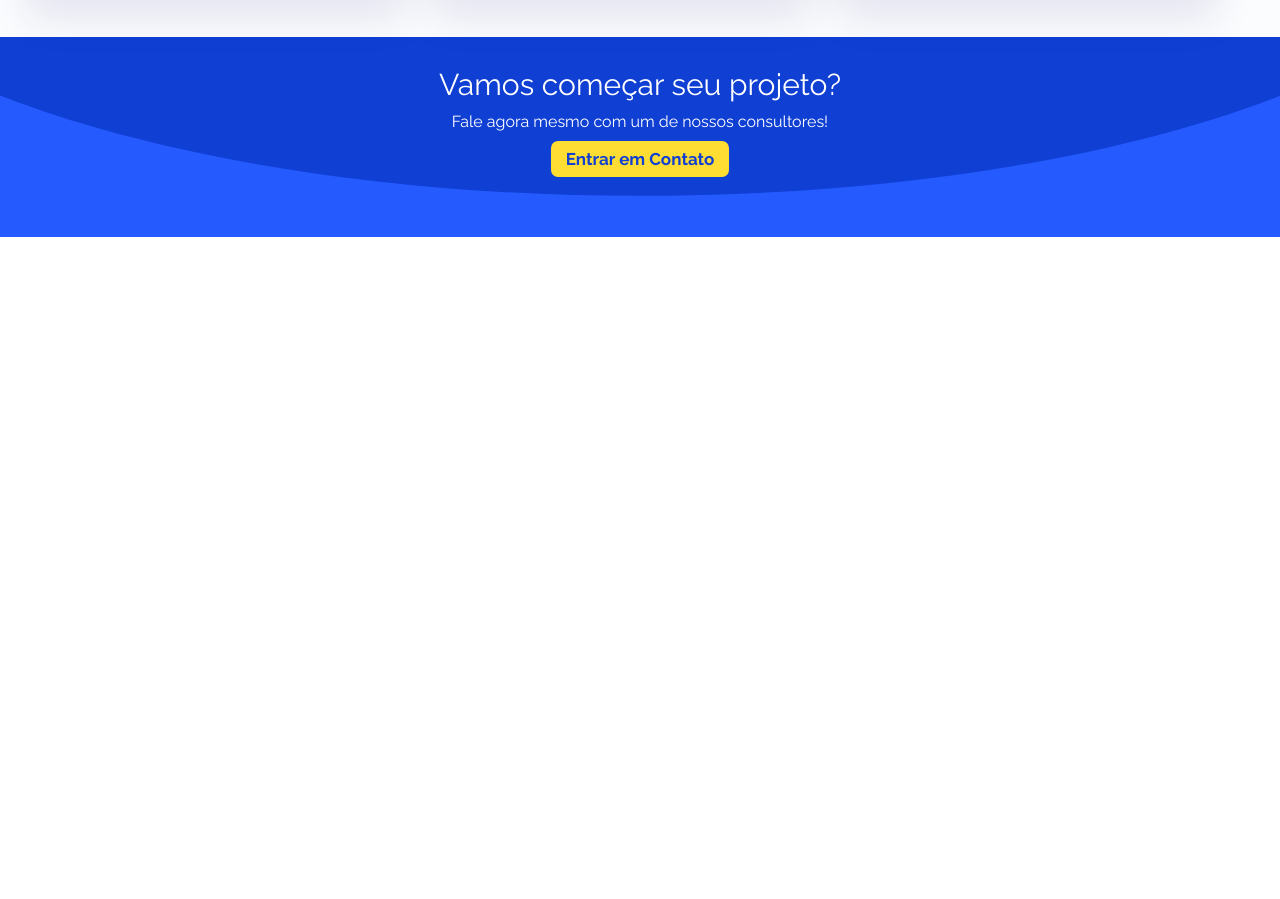
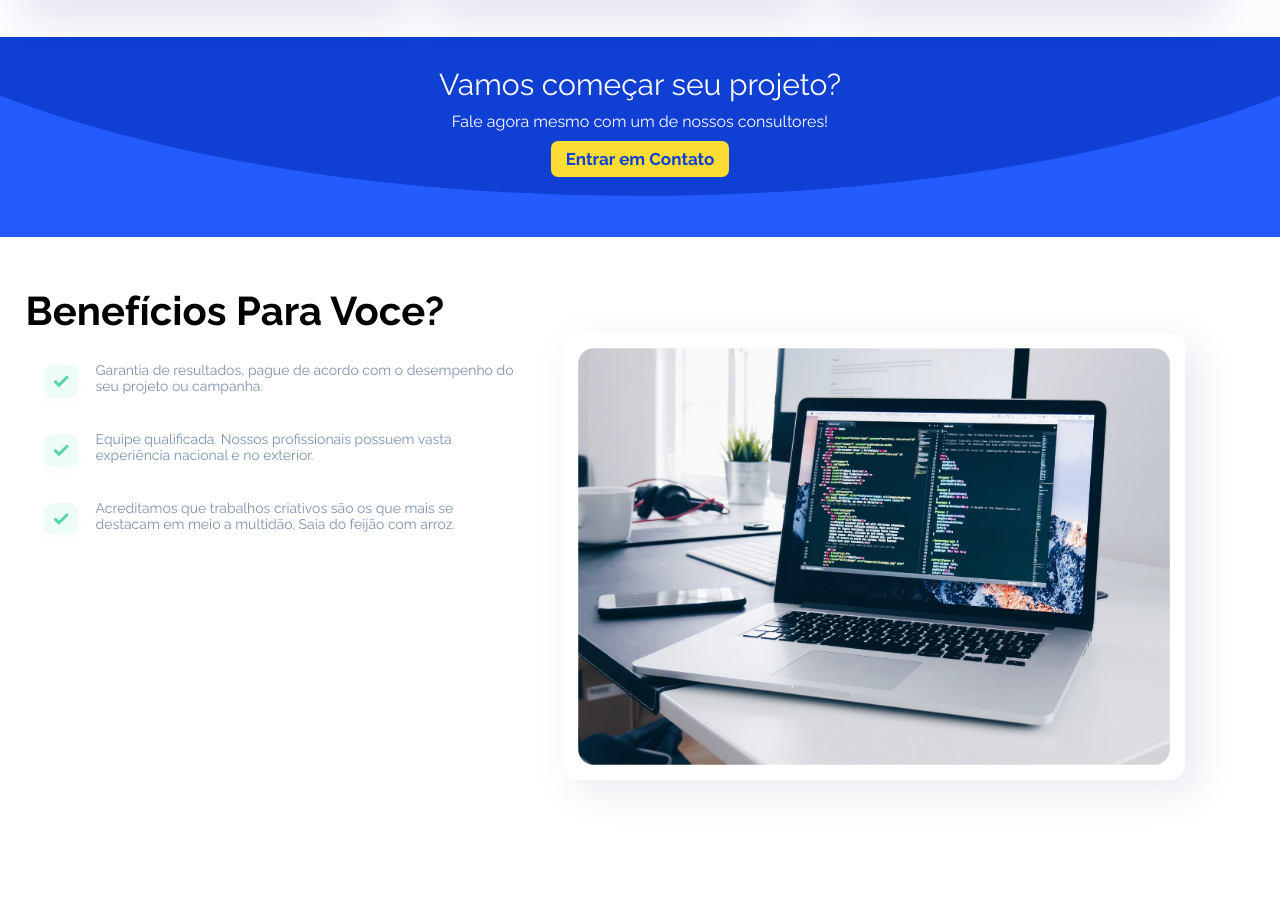
Before and after one commit to leonardomodel/agenciabold, a plain HTML site: page index.html in a window 1280 px wide. Shown: the part 1735-2634 px from the top of the page. Before the commit the page ends 1972 px from the top, so only its background shows below. Drawn offline with Linux system fonts and the light colour scheme.

Commit message:
add: benefícios

```diff
--- a/index.html
+++ b/index.html
@@ -67,5 +67,19 @@
                 <h4>Fale agora mesmo com um de nossos consultores!</h4>
                 <a href="/contato">Entrar em Contato</a>
         </section><!--cta-->
+        <section class="beneficios">
+            <div style="max-width: 1280px;" class="center">
+                <div class="lista-beneficios">
+                    <h1>Benefícios Para Voce?</h1>
+                    <br/>
+                    <p><img src="images/checklist.png" /><span>Garantia de resultados, pague de acordo com o desempenho do seu projeto ou campanha.</span></p>
+                    <p><img src="images/checklist.png" /><span>Equipe qualificada. Nossos profissionais possuem vasta experiência nacional e no exterior.</span></p>
+                    <p><img src="images/checklist.png" /><span>Acreditamos que trabalhos criativos são os que mais se destacam em meio a multidão. Saia do feijão com arroz.</span></p>
+                </div>
+                <div class="img-beneficios">
+                    <img src="images/macbook.png" />
+                </div>
+            </div><!--center-->
+        </section><!--beneficios-->
     </body>
 </html>
--- a/style.css
+++ b/style.css
@@ -153,7 +153,49 @@ section.cta a{
     color: #0F3FD3;
 }
 
+section.beneficios{
+    padding: 50px 0;
+}
+
+.lista-beneficios{
+    width: 40%;.
+    margin-top: 40px;
+}
+
+.lista-beneficios h1{
+    color: black;
+    font-size: 40px;
+}
+
+.lista-beneficios p{
+    color: #7E92AC;
+    vertical-align: middle;
+    font-size: 14px;
+}
+
+.lista-beneficios span{
+    display: inline-block;
+    width: calc(100% - 70px);
+}
+
+.lista-beneficios img{
+    display: inline-block;
+    vertical-align: middle;
+    width: 70px;
+}
+
+.img-beneficios{
+    width: 60%;
+}
+
+.img-beneficios img{max-width: 100%;}
+
 @media screen and (max-width: 768px) {
+
+    .lista-beneficios, .img-beneficios{
+        width: 100%;
+        margin-bottom: 30px;
+    }
 
     .diferenciais{
         flex-wrap: wrap;
```
Also changed, not shown: images/checklist.png (added), images/macbook.png (added).
